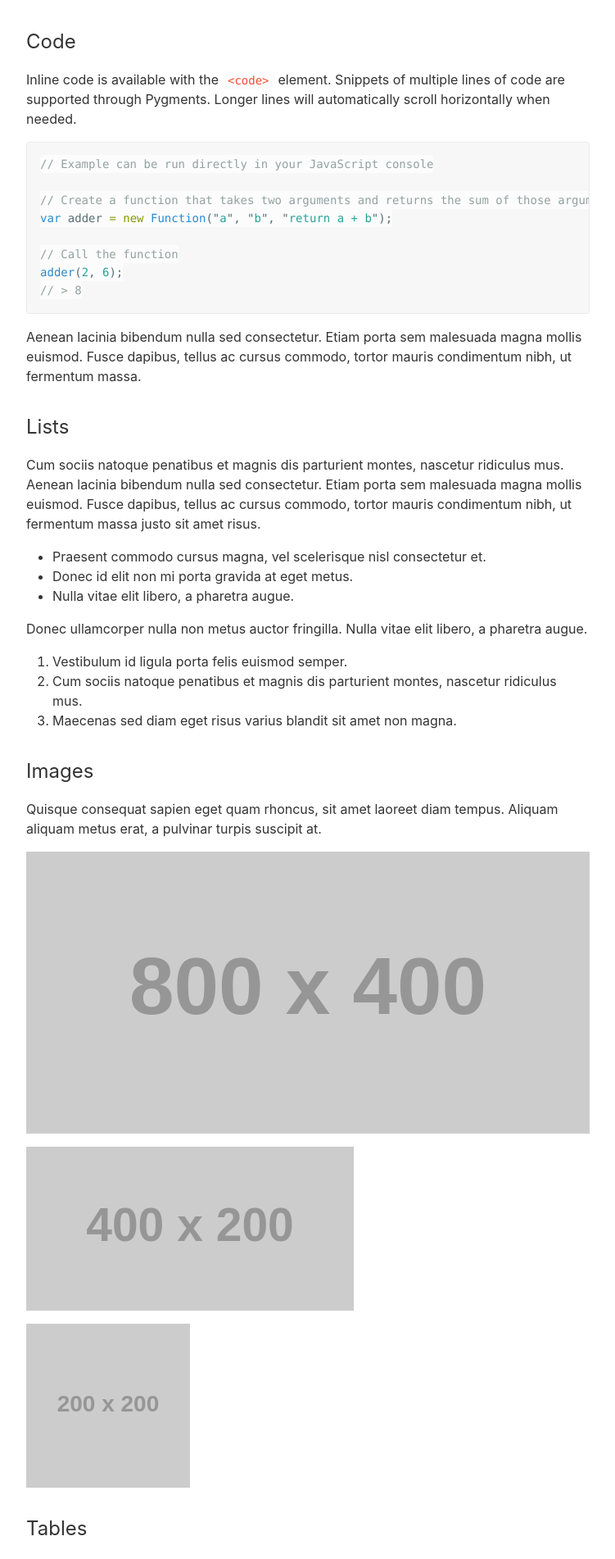
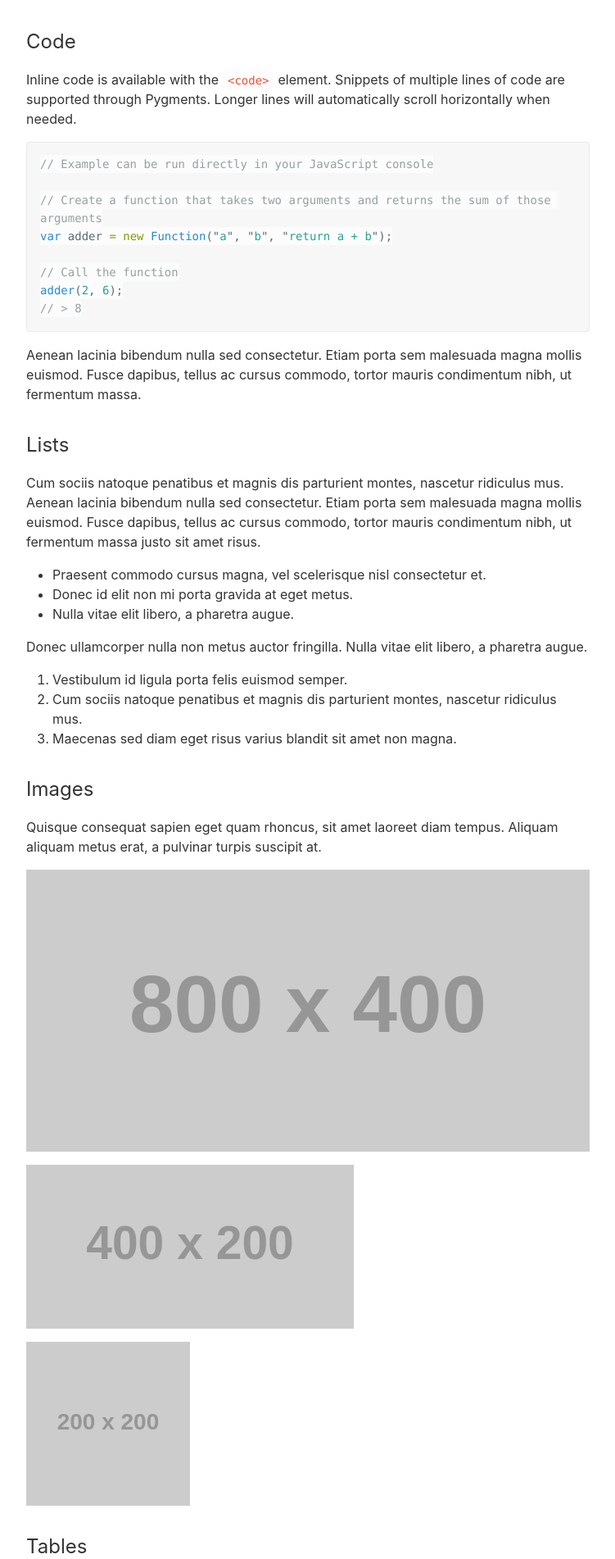
Before and after one commit to leroykim/leroykim.github.io, a Jekyll site: the page built from _posts/2017-01-15-example-content.md, in a window 1280 px wide. Shown: the part 1317-3219 px from the top of the page at 82% size, without its empty margins (264-1015 px from the left). Built offline with Jekyll 4.4.1, drawn with Linux system fonts in a browser that asks for light colours.

Commit message:
Update layout for mobile

```diff
--- a/_sass/_layout.scss
+++ b/_sass/_layout.scss
@@ -226,37 +226,40 @@
     }
 }
 
-/* Style for Markdown code blocks */
+/* Code block styling */
 pre {
-    overflow-x: auto; /* Allow horizontal scrolling for long lines of code */
-    padding: 1rem; /* Add padding for readability */
+    overflow-x: auto; /* Allow horizontal scrolling for long code */
+    padding: 1rem; /* Add padding for better readability */
     background-color: #f7f7f7; /* Light background for contrast */
     border: 1px solid $grey-color-light; /* Add a subtle border */
     border-radius: 4px; /* Optional: Rounded corners */
-    font-size: $small-font-size; /* Adjust font size for better readability */
-    white-space: pre; /* Preserve whitespace and line breaks */
+    font-size: $small-font-size; /* Use smaller font size for code blocks */
+    white-space: pre-wrap; /* Wrap lines if necessary */
+    word-wrap: break-word; /* Break long words to avoid horizontal scrolling */
+    box-sizing: border-box; /* Ensure padding is included in the width */
 }
 
 code {
-    font-family: $code-font-family; /* Use monospace font */
-    font-size: $small-font-size; /* Adjust font size */
+    font-family: $code-font-family; /* Use a monospace font */
+    font-size: $small-font-size; /* Ensure inline code is also readable */
     background-color: #fcfcfc; /* Light background for inline code */
     padding: 0.2rem 0.4rem; /* Add padding for inline code */
     border-radius: 4px; /* Optional: Rounded corners */
-    word-wrap: break-word; /* Ensure inline code breaks properly */
+    word-wrap: break-word; /* Ensure inline code wraps properly */
 }
 
 /* Media query for smaller screens */
-@media screen and (max-width: $on-palm) {
+@media screen and (max-width: 375px) { /* iPhone 13 Mini viewport width */
     pre {
-        font-size: math.div($small-font-size, 1.1); /* Slightly smaller font size on mobile */
-        padding: 0.75rem; /* Reduce padding for smaller screens */
+        font-size: math.div($small-font-size, 1.1); /* Slightly reduce font size */
+        padding: 0.75rem; /* Reduce padding to save space */
     }
 
     code {
-        font-size: math.div($small-font-size, 1.1); /* Smaller inline code font */
+        font-size: math.div($small-font-size, 1.1); /* Adjust inline code font size */
     }
 }
+
 
 /**
  * Copyright section
```
Also changed, not shown: 3 other files.
